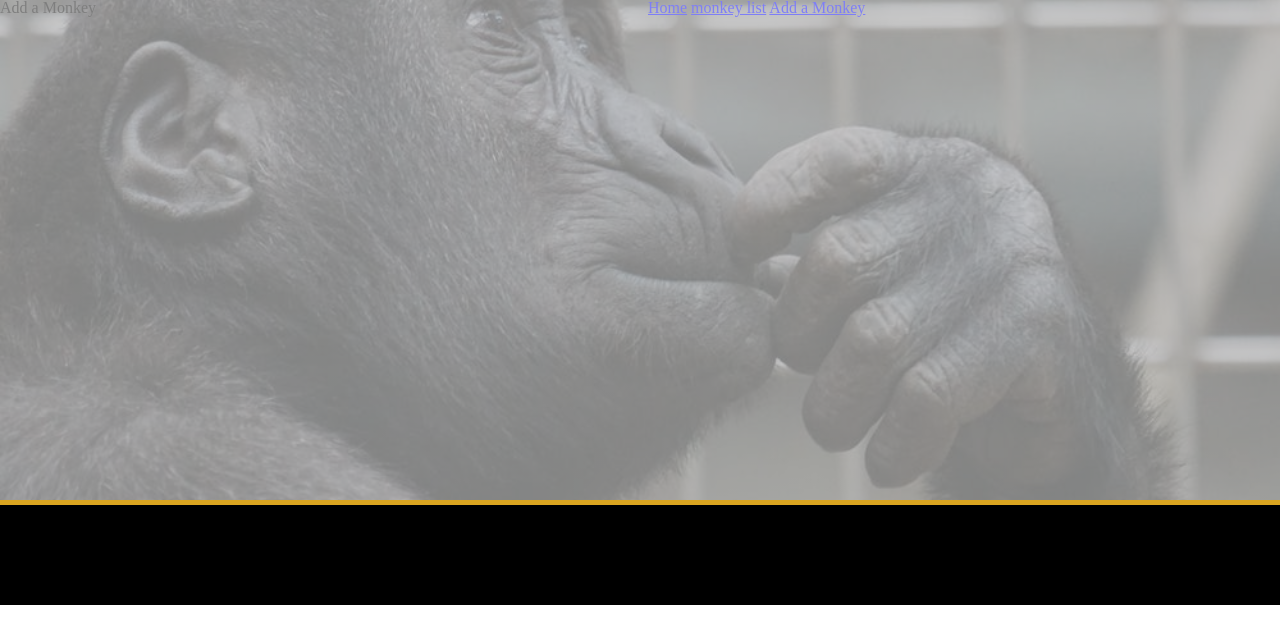
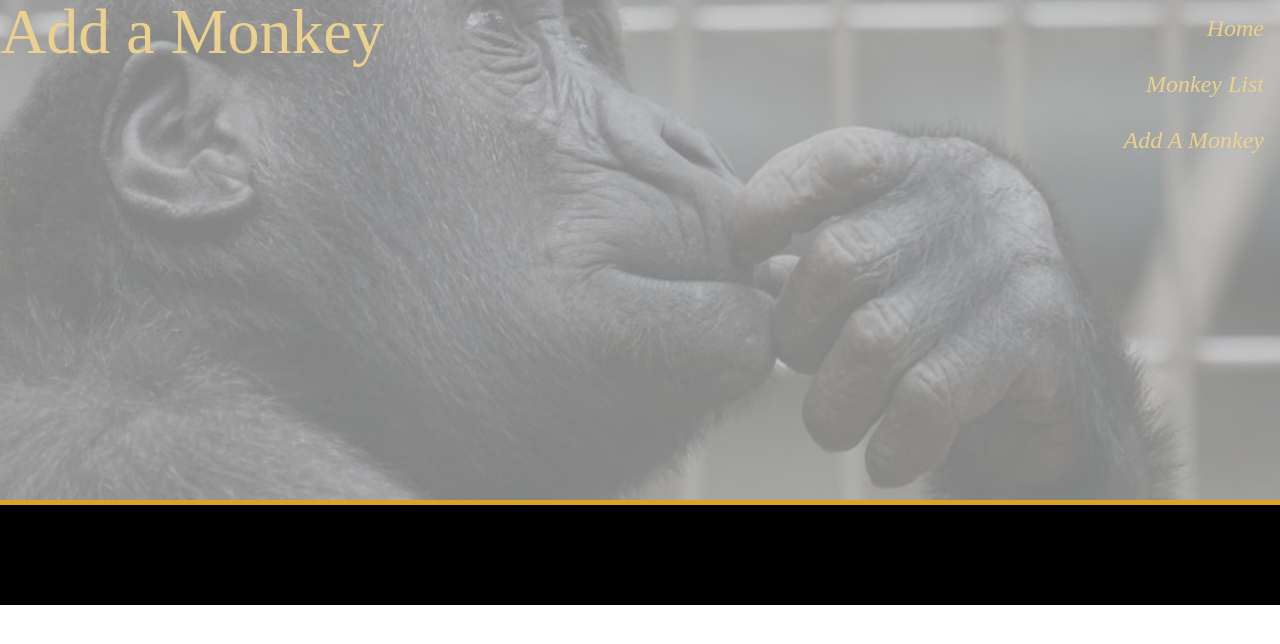
Before and after one commit to evestockstill/lab08FullStack, a website with bundled scripts: page Public/monkey-form.html in a window 1280 px wide. Built offline with nearby package versions, Linux system fonts and the light colour scheme; no server answers.

Commit message:
work in progress

```diff
--- a/Public/common/Header.css
+++ b/Public/common/Header.css
@@ -13,10 +13,18 @@ header {
  background-repeat: no-repeat;
  background-size: cover;
  opacity: .5;
-
 }
-/* nav {
-    height: 200px;
-    background: darkgray;
-
-} */
+.title {
+    font-size: 4rem;
+    color: goldenrod;
+}
+a {
+ display: flex;
+    text-decoration: none;
+    font-size: 1.5rem;
+    padding: 1rem;
+    color: goldenrod;
+    justify-content: flex-end;
+    font-style: italic;
+    text-transform: capitalize;
+}
--- a/Public/common/Header.js
+++ b/Public/common/Header.js
@@ -7,7 +7,7 @@ class Header extends Component {
         return /*html*/`
             <header class="header">
 
-                <h1>${title}</h1>
+                <h1 class="title">${title}</h1>
                 <nav>
                     <a href="./">Home</a>
                        <a href="./monkey-list.html">monkey list</a>
--- a/Public/monkey-list/MonkeyItem.css
+++ b/Public/monkey-list/MonkeyItem.css
@@ -6,4 +6,3 @@
 img {
     cursor: zoom-in;
 }
-}
--- a/Public/services/monkey-api.js
+++ b/Public/services/monkey-api.js
@@ -7,12 +7,12 @@ export async function getMonkeys() {
     const monkeyData = await response.json();
     return monkeyData;
 }
-// export async function s(id) {
-//     const url = `${URL}/monkeys/${id}`;
-//     const response = await fetch(url);
-//     const monkeyData = await response.json();
-//     return monkeyData;
-// }
+export async function getMonkey(id) {
+    const url = `${URL}/monkeys/${id}`;
+    const response = await fetch(url);
+    const monkeyData = await response.json();
+    return monkeyData;
+}
 
 
 export async function getTypes() {
```
Also changed, not shown: Public/monkey-detail/MonkeyDetailApp.js (+8 -11 lines).
